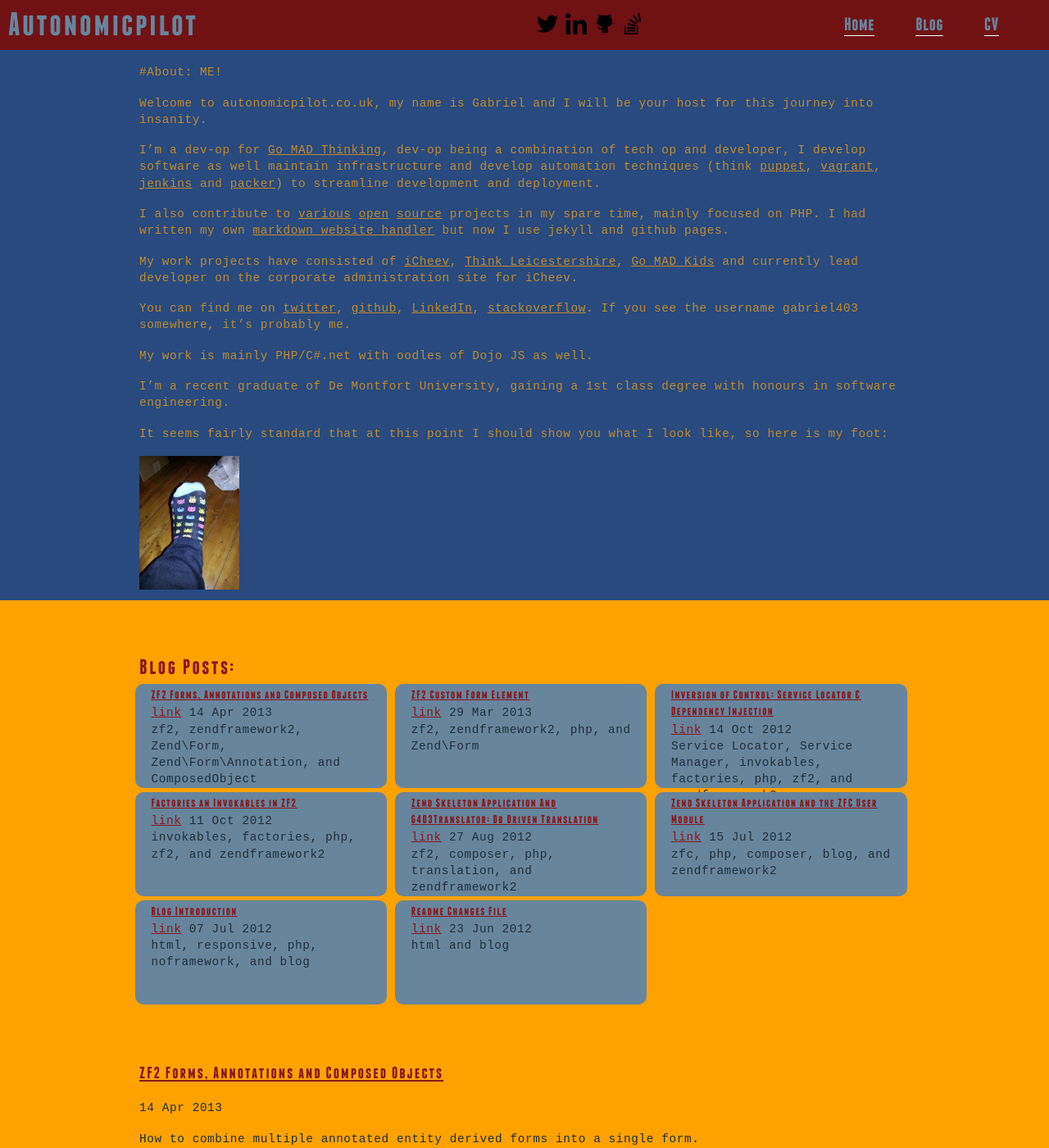
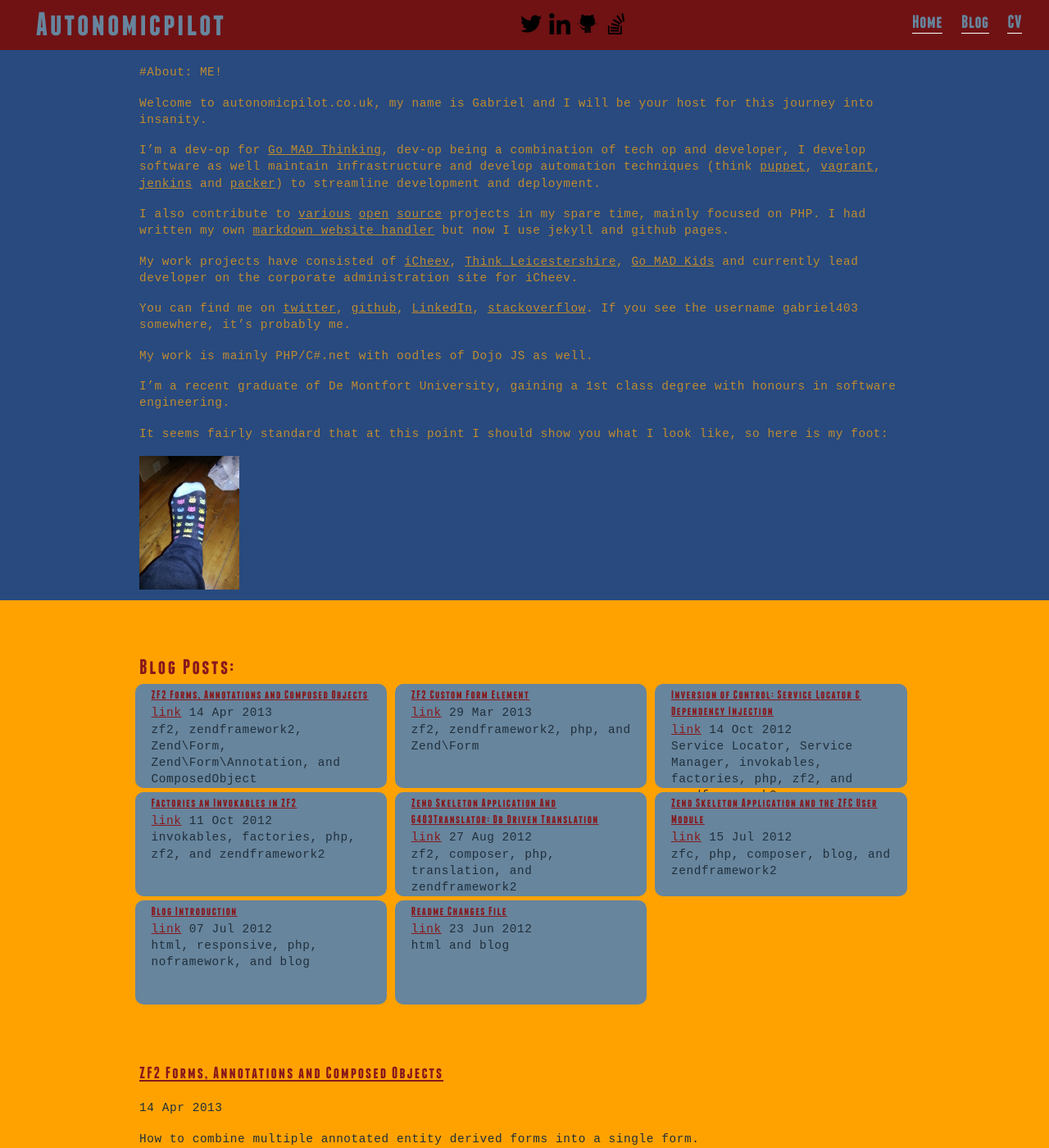
Before and after one commit to gabriel403/autonomicpilot.co.uk, a Jekyll site: the page built from index.html, in a window 1280 px wide and 1400 px high. Shown: the whole window at 82% size. Built offline with Jekyll 4.4.1, drawn with Linux system fonts in a browser that asks for light colours.

Commit message:
css for smaller screens

```diff
--- a/_includes/header.html
+++ b/_includes/header.html
@@ -41,19 +41,15 @@
         <div class='overflow_auto'>
             <header class='small'>
                 <h1 class="title"><a href="/">{{ site.name }}</a></h1>
-                <div class='float_left' id='social_links'>
+                <div id='social_links'>
                     <a href='https://twitter.com/gabriel403'><img src="/css/twitter-icon.png"></a>
                     <a href='http://uk.linkedin.com/in/gabriel403'><img src="/css/linkedin-icon.png"></a>
                     <a href='https://github.com/gabriel403'><img src="/css/github-6-icon.png"></a>
                     <a href='http://stackoverflow.com/users/499332/gabriel-baker'><img src="/css/stackoverflow-icon.png"></a>
                 </div>
                 <nav>
-                    <ul>
-                        <li><a class="extra home" href="/#home">Home</a></li>
-                        <li class="blog">
-                            <a class="extra blog" href="/#blog_start">Blog</a>
-                        </li>
-                        <li><a class="extra cv" href="/#cv_start">CV</a></li>
-                    </ul>
+                    <a class="extra home" href="/#home">Home</a>
+                    <a class="extra blog" href="/#blog_start">Blog</a>
+                    <a class="extra cv" href="/#cv_start">CV</a>
                 </nav>
             </header>
--- a/css/site.css
+++ b/css/site.css
@@ -61,20 +61,26 @@
     color: #87181c;
 }
 
-nav {
-    overflow: auto;
-}
-
 #social_links {
     padding-top: 13px;
-    padding-left: 400px;
+    width: 200px;
+    display: inline-block;
 }
 
 .small .title {
     float: left;
+    display: inline-block;
+    width: 300px;
 }
 .small nav {
     float: right;
+    display: inline-block;
+    width: 200px;
+    padding-top: 13px;
+}
+.small nav div {
+    float: left;
+    display: inline-block;
 }
 
 header, .footer {
@@ -92,14 +98,6 @@
 }
 .post {
     text-align: left;
-}
-
-nav{
-    width: 300px;
-    margin: 0 auto;
-}
-nav li {
-    float: left;
 }
 
 .enbolden {
@@ -216,3 +214,21 @@
 h3 {
     font-size: 1.0em;
 }
+
+
+@media all and (max-width: 599px) {
+    #social_links {
+        display: none;
+    }
+}
+
+@media all and (max-width: 800px) and (min-width: 600px) {
+    .small .title, .small nav, #social_links {
+        display: block;
+        margin: 0px auto;
+        width: 100%;
+    }
+    .add_buffer {
+        padding-top: 136px;
+    }
+}
```
Also changed, not shown: css/iconmonstr-email-icon.png (added).
